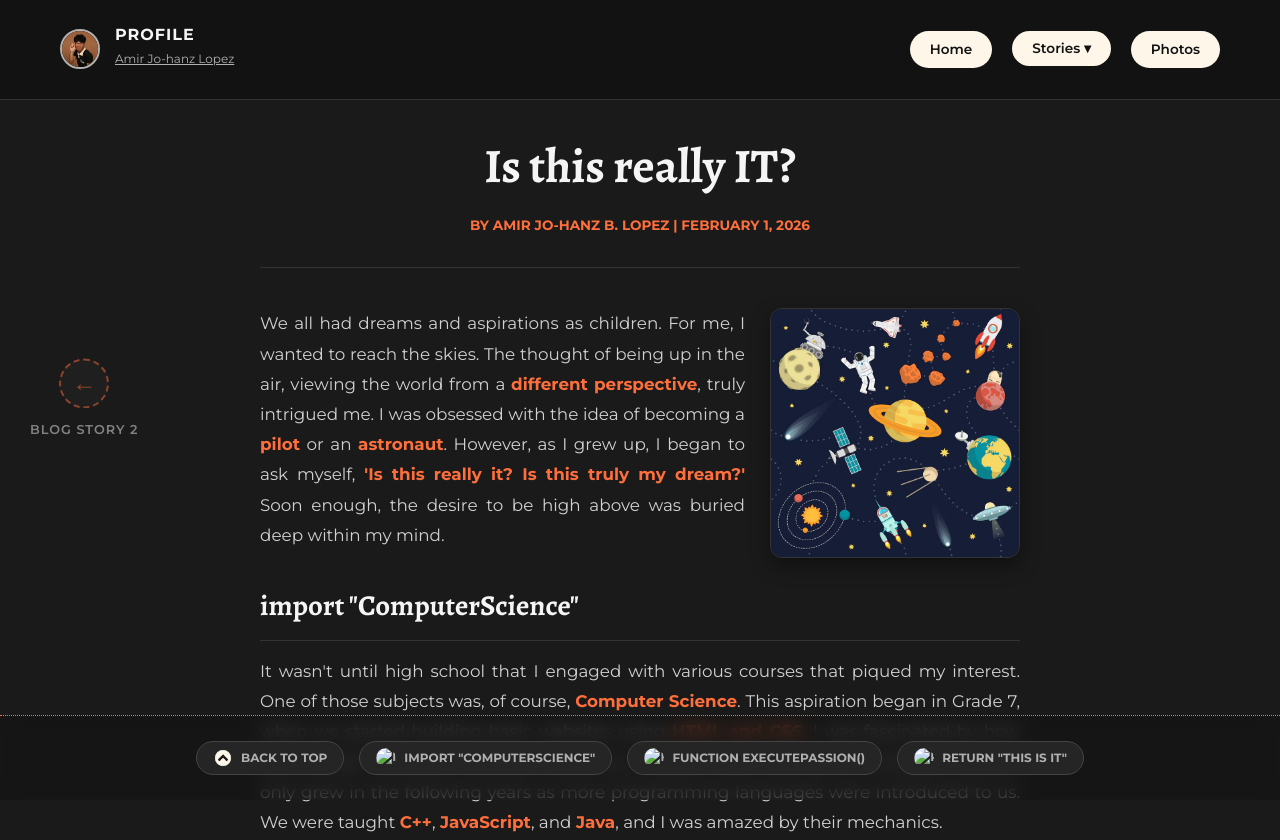
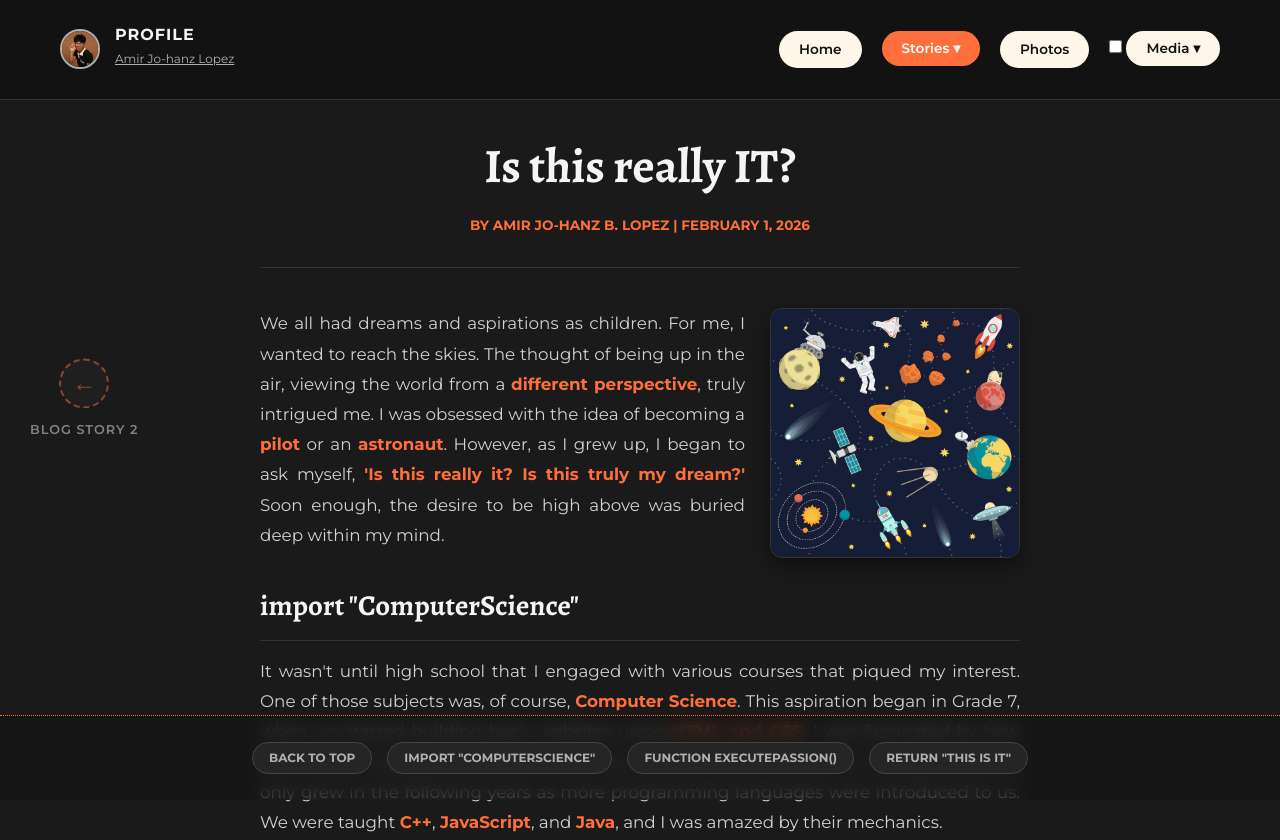
Before and after one commit to haznnlopez/amir-lopez, a plain HTML site: page blog3.html in a window 1280 px wide. Shown: the top 840 px of the page. Drawn offline with nearby package versions, Linux system fonts and the light colour scheme.

Commit message:
Update blog3.html

```diff
--- a/blog3.html
+++ b/blog3.html
@@ -35,8 +35,13 @@
           <li><a href="index.html">Home</a></li>
           <li class="dropdown-parent">
             <input type="checkbox" id="stories-toggle" />
-
-            <label for="stories-toggle" class="menu-link"> Stories ▾ </label>
+            <label
+              for="stories-toggle"
+              class="menu-link"
+              style="background: var(--accent-orange); color: white"
+            >
+              Stories ▾
+            </label>
 
             <ul class="dropdown-menu">
               <li><a href="biography.html">Biography</a></li>
@@ -46,6 +51,15 @@
             </ul>
           </li>
           <li><a href="gallery.html">Photos</a></li>
+          <li class="dropdown-parent">
+            <input type="checkbox" id="media-toggle" />
+            <label for="media-toggle" class="menu-link"> Media ▾ </label>
+            <ul class="dropdown-menu">
+              <li><a href="music.html">My Beats</a></li>
+              <li><a href="movies.html">My Movies</a></li>
+              <li><a href="series.html">My Series</a></li>
+            </ul>
+          </li>
         </ul>
       </nav>
     </header>
@@ -216,19 +230,15 @@
 
       <nav class="side-anchors">
         <a href="#top">
-          <img src="images/buttons/topbtn.png" alt="Top" />
           <span>Back to Top</span>
         </a>
         <a href="#subhead1">
-          <img src="images/buttons/importbtn.png" alt="Import" />
           <span>import "ComputerScience"</span>
         </a>
         <a href="#subhead2">
-          <img src="images/buttons/functionbtn.png" alt="Function" />
           <span>function ExecutePassion()</span>
         </a>
         <a href="#subhead3">
-          <img src="images/buttons/returnbtn.png" alt="Return" />
           <span>return "This is IT"</span>
         </a>
       </nav>
```
